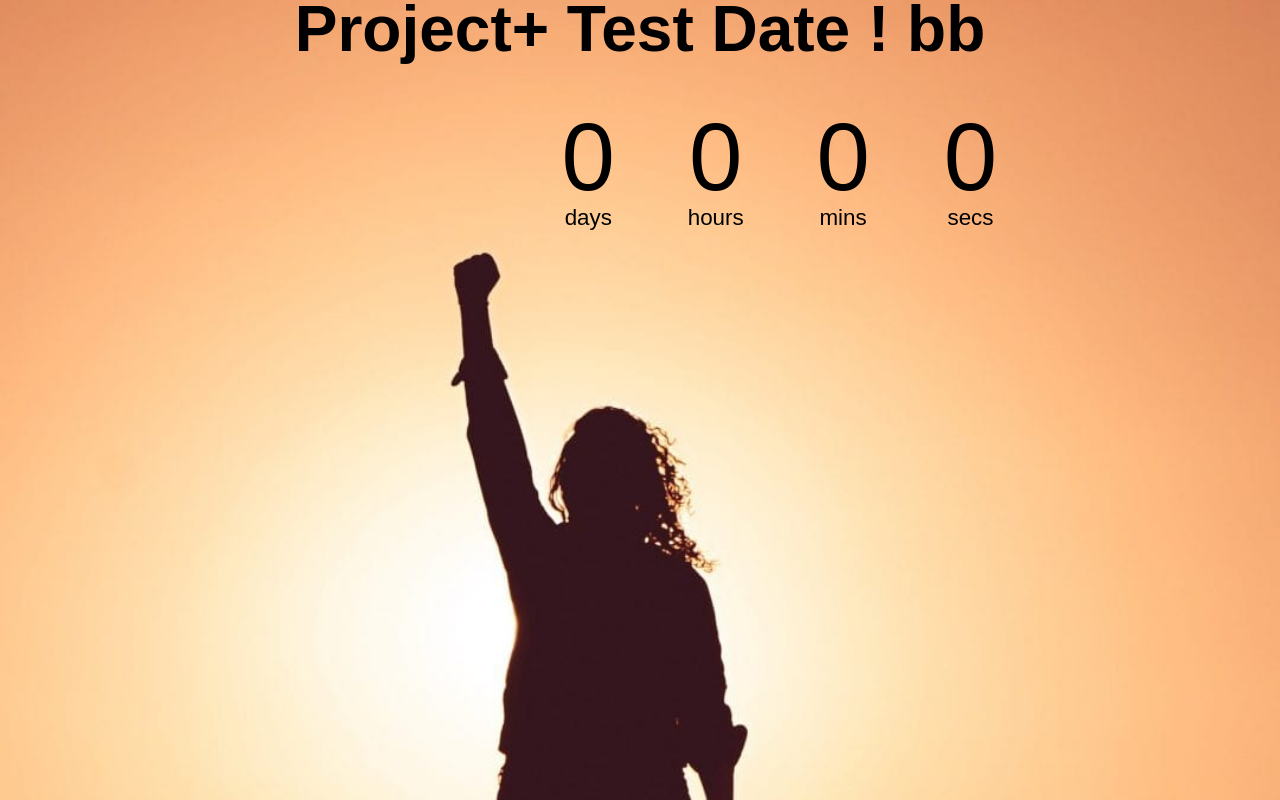
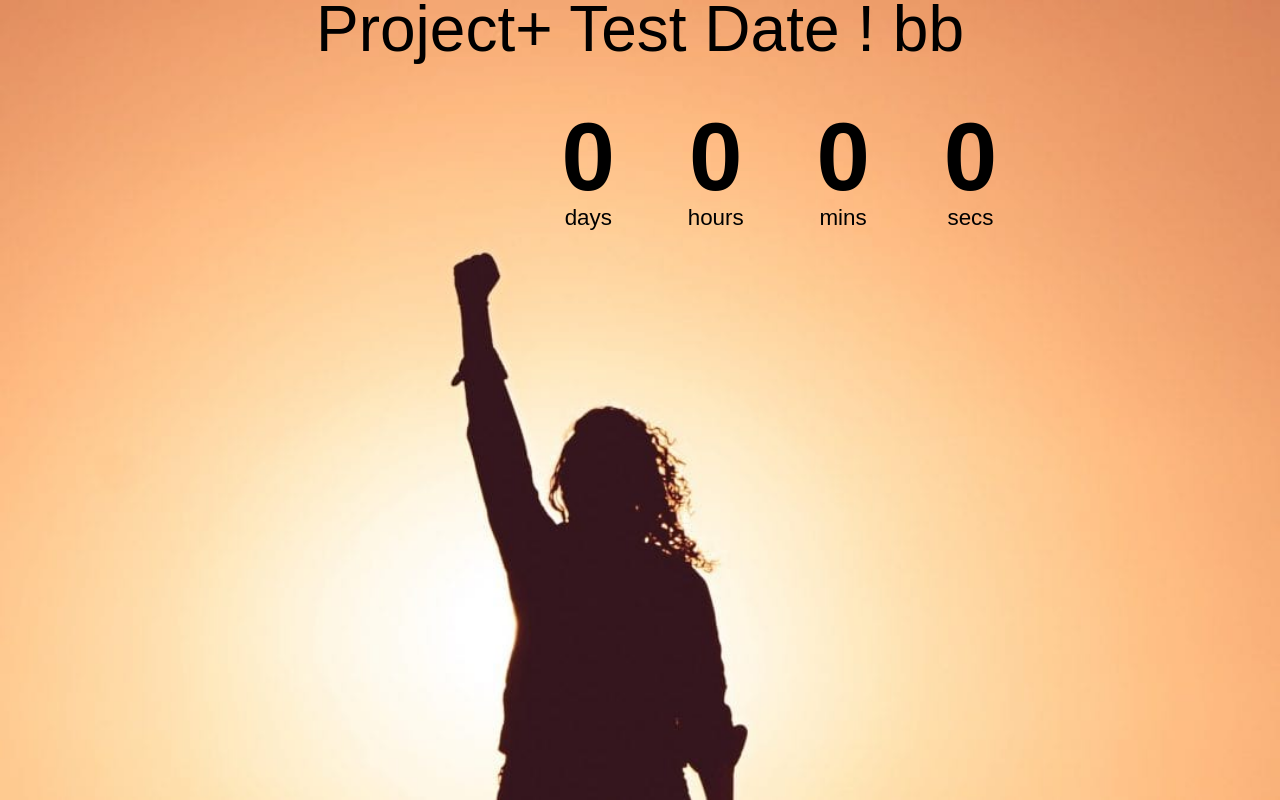
Before and after one commit to AOLink/Timer, a plain HTML site: page index.html in a window 1280 px wide. Drawn offline with Linux system fonts and the light colour scheme; a web font is replaced by a local one.

Commit message:
touches made to the css-tmorrow will start building in functionality

```diff
--- a/style.css
+++ b/style.css
@@ -33,11 +33,14 @@ body {
 
 
 h1 {
-    font-weight: bolder;
+/*     font-weight: bolder;
+
+ */
+    font-weight: normal;
     font-size: 4rem; /*mdn*/
     align-items: right; /***/
 
-  margin-top: -0.5rem;
+  margin-top: -0.5rem; /* how is this affecting h1??? */
 }
 
 .countdown-container {
@@ -46,6 +49,7 @@ h1 {
 }
 
 .big-text {
+    font-weight: bold;
     font-size: 6rem;
     line-height: 1;
     margin: 0 2rem;
```
